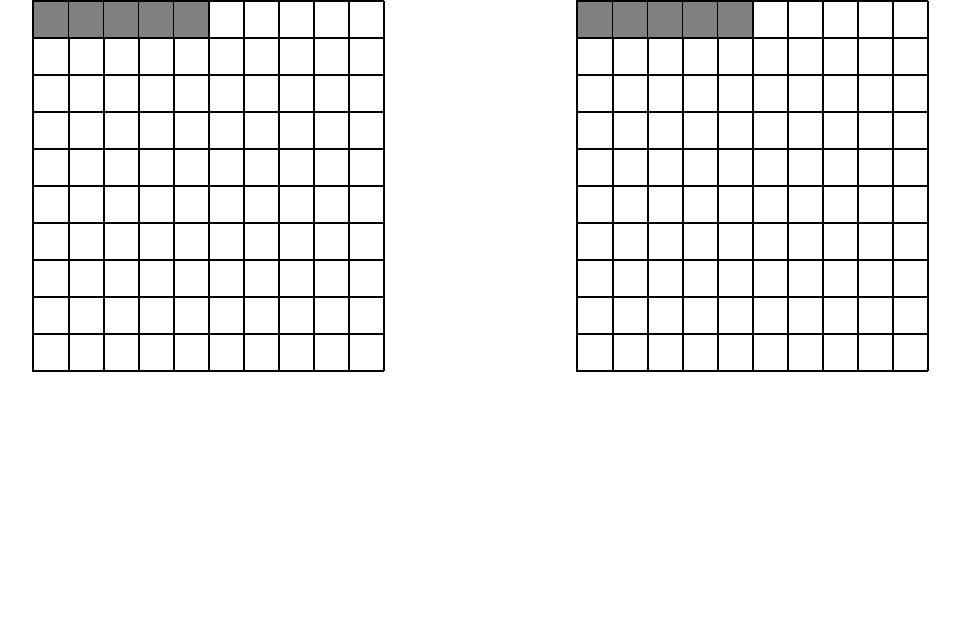
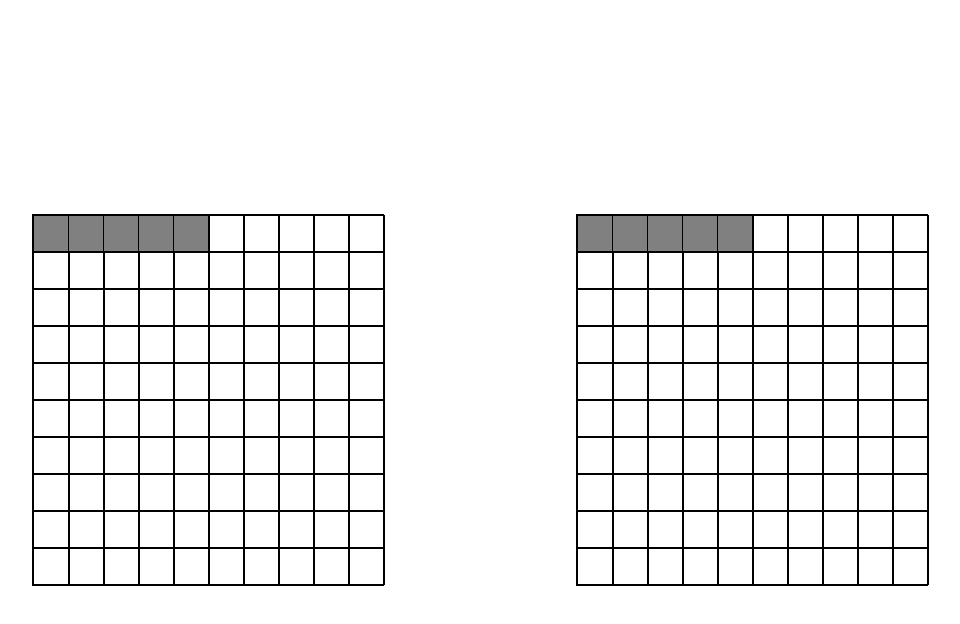
Before and after one commit to Chamara-Wijepala/battleship, a website built with webpack: page src/index.html in a window 1280 px wide. Shown: the whole page, without its empty margins (160-1120 px from the left). Built offline with nearby package versions, Linux system fonts and the light colour scheme.

Commit message:
Center main element on page

```diff
--- a/src/index.css
+++ b/src/index.css
@@ -4,13 +4,21 @@
   font-family: 'Courier New', Courier, monospace;
 }
 
+:root {
+  --grid-size: 35px;
+}
+
 body {
   height: 100vh;
   width: 100vw;
+  position: relative;
 }
 
-:root {
-  --grid-size: 35px;
+main {
+  width: 100%;
+  position: absolute;
+  top: 50%;
+  transform: translateY(-50%);
 }
 
 #game-boards {
```
